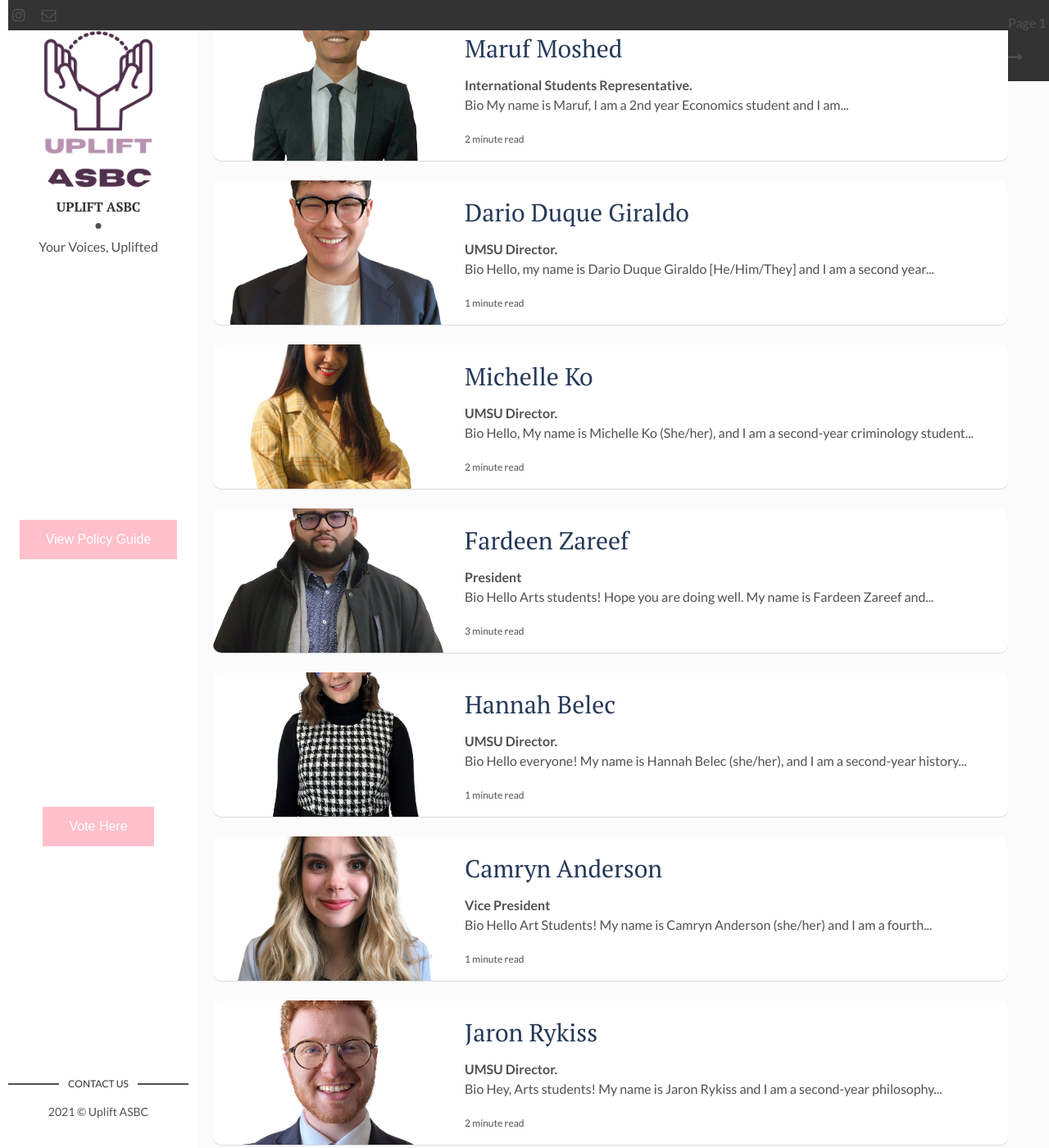
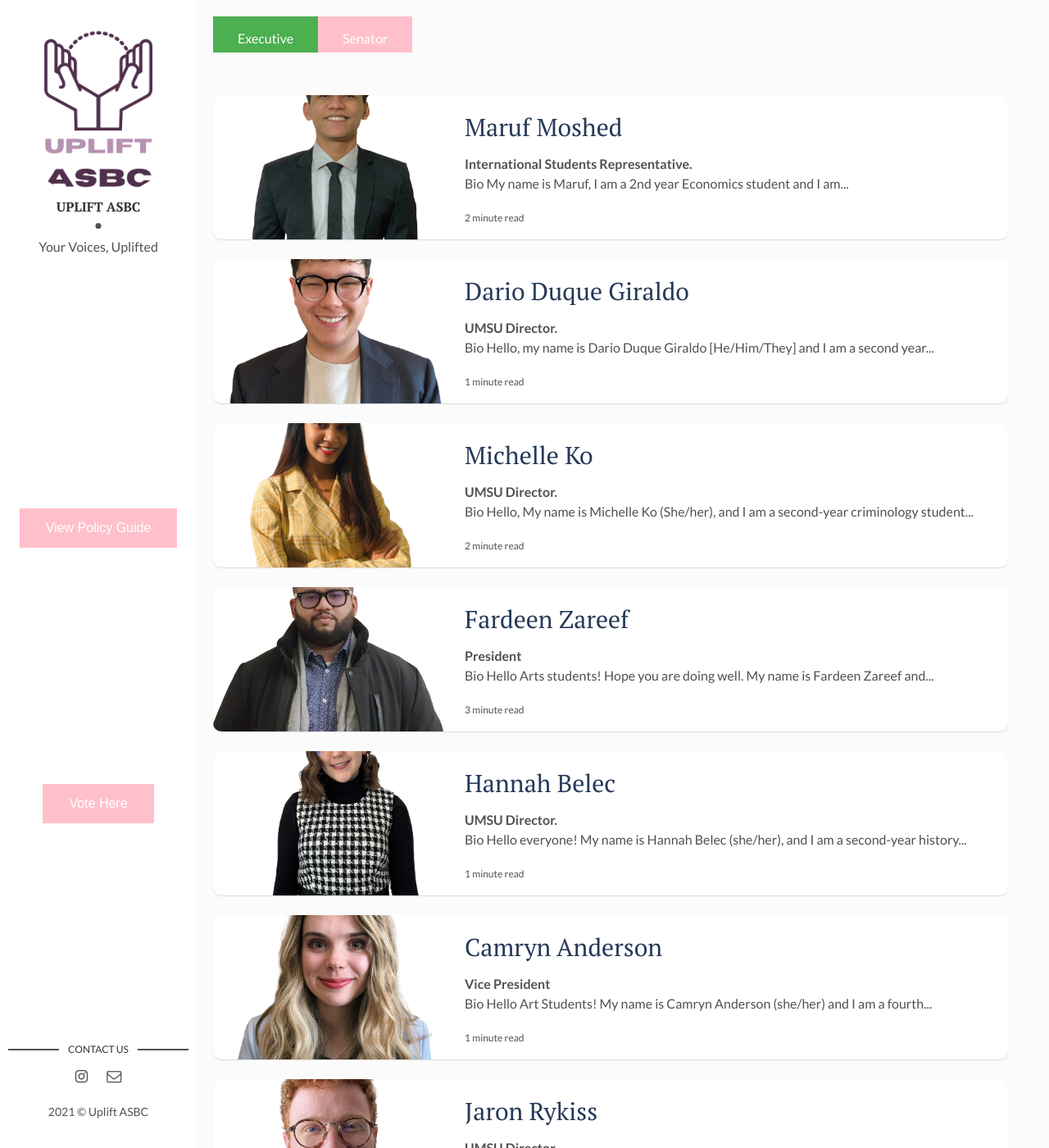
Before and after one commit to Marshmallows7920/upliftasbc-website, a Jekyll site: the page built from index.html, in a window 1280 px wide and 1400 px high. Shown: the whole window at 82% size. Built offline with Jekyll 4.4.1, drawn with Linux system fonts in a browser that asks for light colours; the list of posts is cut into pages by our own code.

Commit message:
sticky nav 1

```diff
--- a/_includes/head.html
+++ b/_includes/head.html
@@ -88,9 +88,7 @@
 
   <!-- Style for Navigation Bar -->
   <style>
-    body {margin:0;}
-
-    ul {
+    /* ul {
       list-style-type: none;
       margin: 0;
       padding: 0;
@@ -99,25 +97,25 @@
       position: fixed;
       top: 0;
       width: 100%;
-    }
+    } */
 
-    li {
+    /* li #nav {
       float: left;
-    }
+    } */
 
-    li a {
+    /* li a{
       display: block;
       color: white;
       text-align: center;
       padding: 14px 16px;
       text-decoration: none;
-    }
+    } */
 
-    li a:hover:not(.active) {
+    /* li a:hover:not(.active){
       background-color: #111;
-    }
+    } */
 
-    .active {
+    .active{
       background-color: #4CAF50;
     }
     </style>
--- a/index.html
+++ b/index.html
@@ -1,6 +1,58 @@
 ---
 layout: main
 ---
+
+<ul style="      list-style-type: none;
+margin: 0;
+padding: 0;
+overflow: hidden;
+/* background-color: #333; */
+position: sticky;
+top: 0;
+width: 100%;">
+    <li style="float: left;">
+      <a class="active" href="#executive"
+      style="
+      display: block;
+      color: white;
+      text-align: center;
+      padding: 5px 30px;
+      text-decoration: none;">
+        <div id="nav">
+
+        Executive</a>
+    </li>
+    <li style="float: left;">
+      <a href="#senator"
+      style="
+      display: block;
+      color: white;
+      background-color: pink;
+      text-align: center;
+      padding: 5px 30px;
+      text-decoration: none;">
+        <div id="nav">
+
+        Senator</a>
+    </li>
+    <!-- <li>
+      <div id="nav">
+      <a id="nav" href="#senator">Senator</a></div>
+    </li>
+    <li>
+      <div id="nav">
+      <a id="nav" href="#umsu">UMSU Director</a></div>
+    </li>
+    <li>
+      <div id="nav">
+      <a id="nav" href="#community">Community Representative</a></div>
+    </li>
+  </div> -->
+  <br /><br /><br /><br />
+</ul>
+
+
+
 {% for post in paginator.posts %}
 <article class="post">
   {% if post.img %}
```
